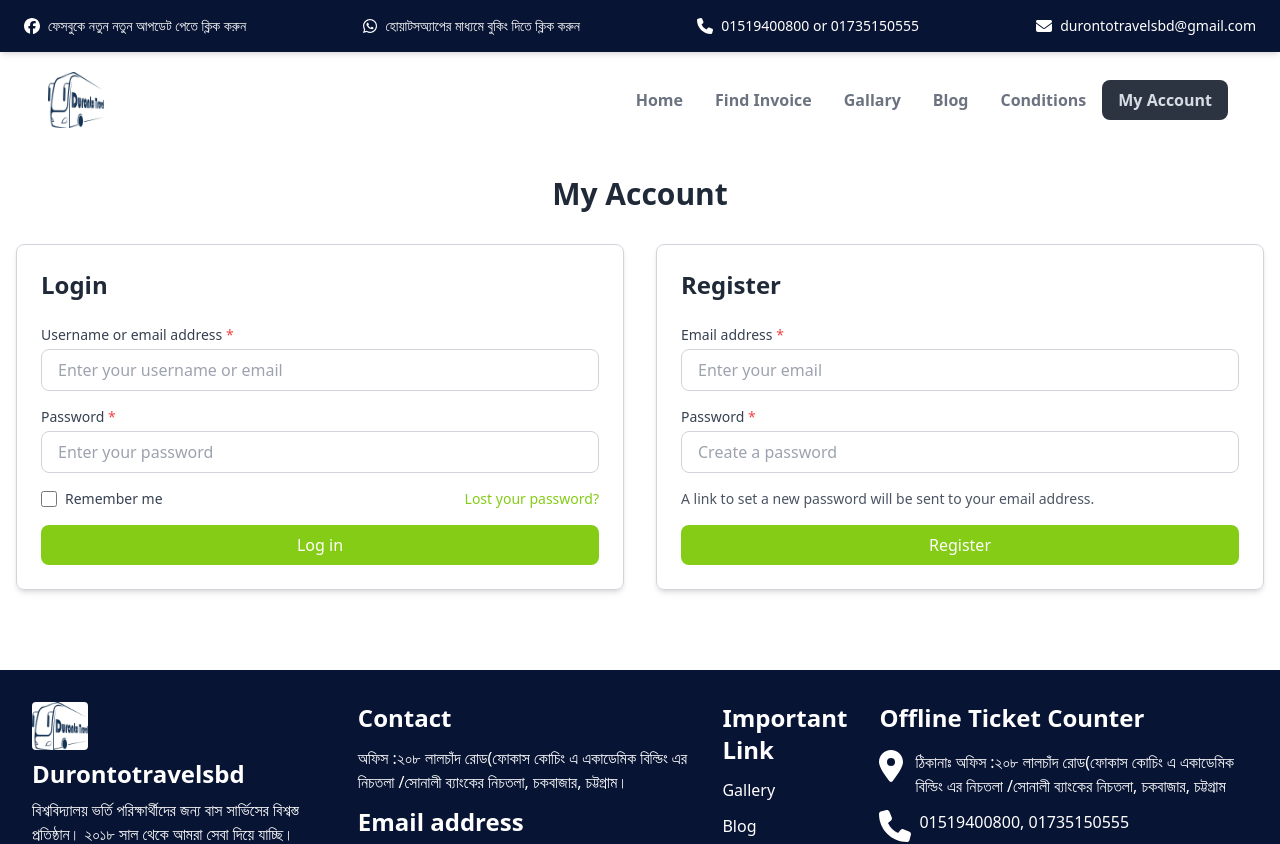
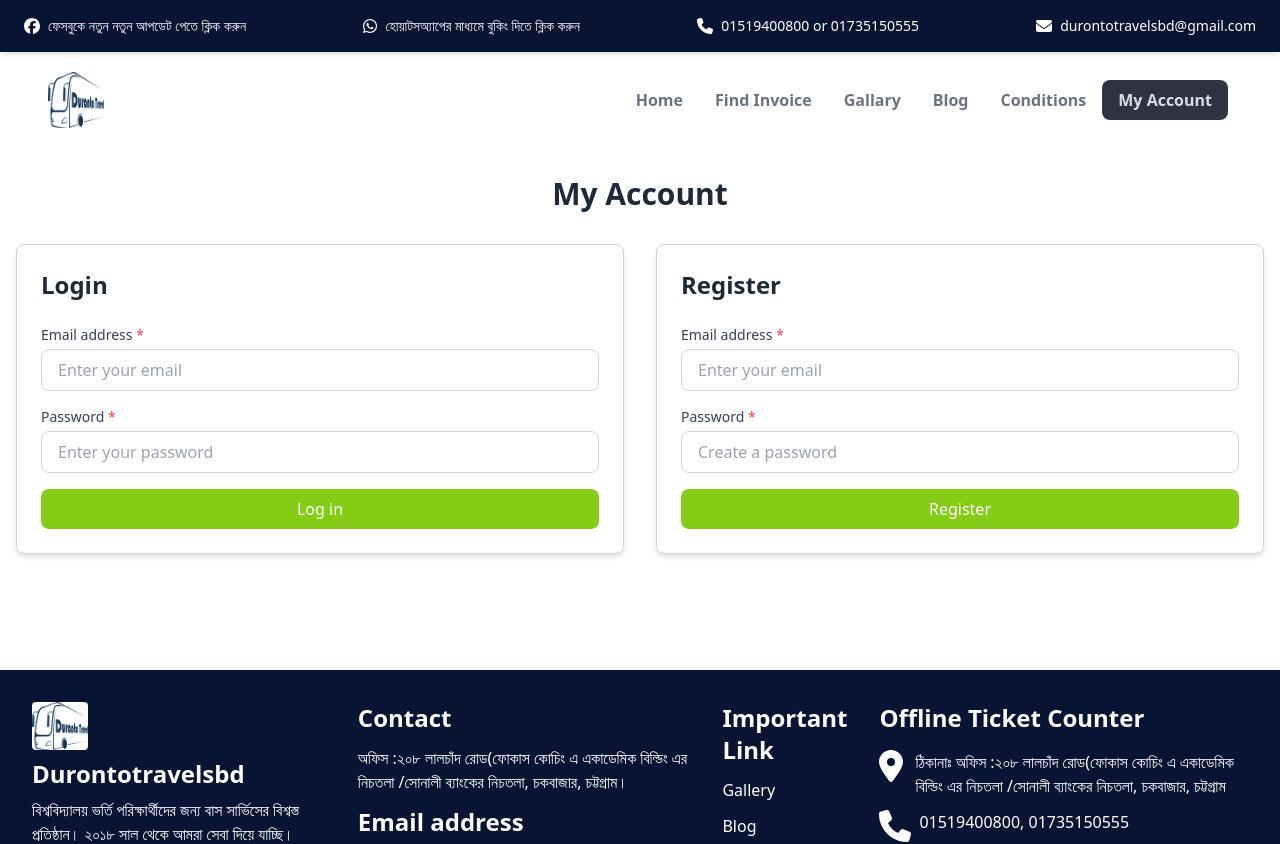
Before and after one commit to Muhammad-sefat/Duranto_Travel_BD, a React (Vite) app in the folder Frontend/: page /my-account in a window 1280 px wide. Shown: the top 844 px of the page. Built offline with nearby package versions, Linux system fonts and the light colour scheme.

Commit message:
Complete registation and sign in with firebase

```diff
--- a/Frontend/package.json
+++ b/Frontend/package.json
@@ -14,6 +14,7 @@
     "@fortawesome/free-brands-svg-icons": "^6.7.2",
     "@fortawesome/free-solid-svg-icons": "^6.7.2",
     "@fortawesome/react-fontawesome": "^0.2.2",
+    "firebase": "^11.2.0",
     "react": "^18.3.1",
     "react-datepicker": "^7.6.0",
     "react-dom": "^18.3.1",
--- /dev/null
+++ b/Frontend/src/firebase/Firebase.config.js
@@ -0,0 +1,18 @@
+// Import the functions you need from the SDKs you need
+import { initializeApp } from "firebase/app";
+// TODO: Add SDKs for Firebase products that you want to use
+// https://firebase.google.com/docs/web/setup#available-libraries
+
+// Your web app's Firebase configuration
+const firebaseConfig = {
+  apiKey: "AIzaSyCCc2YbD6S8hPjBdNTVx8jgNXCIQNb9LEM",
+  authDomain: "durantotravelbd.firebaseapp.com",
+  projectId: "durantotravelbd",
+  storageBucket: "durantotravelbd.firebasestorage.app",
+  messagingSenderId: "978722622656",
+  appId: "1:978722622656:web:da5237f919ca009d23f125",
+};
+
+// Initialize Firebase
+const app = initializeApp(firebaseConfig);
+export default app;
--- /dev/null
+++ b/Frontend/src/hooks/useAuth.jsx
@@ -0,0 +1,9 @@
+import { useContext } from "react";
+import { authContext } from "../pages/AuthProvider";
+
+const useAuth = () => {
+  const auth = useContext(authContext);
+  return auth;
+};
+
+export default useAuth;
--- a/Frontend/src/main.jsx
+++ b/Frontend/src/main.jsx
@@ -3,9 +3,12 @@ import { createRoot } from "react-dom/client";
 import "./index.css";
 import { RouterProvider } from "react-router";
 import router from "./Router";
+import AuthProvider from "./pages/AuthProvider";
 
 createRoot(document.getElementById("root")).render(
   <StrictMode>
-    <RouterProvider router={router} />
+    <AuthProvider>
+      <RouterProvider router={router} />
+    </AuthProvider>
   </StrictMode>
 );
--- a/Frontend/src/pages/Account.jsx
+++ b/Frontend/src/pages/Account.jsx
@@ -1,62 +1,88 @@
-import React from "react";
+import React, { useState } from "react";
+import useAuth from "../hooks/useAuth";
 
 const Account = () => {
+  const { creatUser, signIn } = useAuth();
+  const [registerEmail, setRegisterEmail] = useState("");
+  const [registerPassword, setRegisterPassword] = useState("");
+  const [loginEmail, setLoginEmail] = useState("");
+  const [loginPassword, setLoginPassword] = useState("");
+  const [message, setMessage] = useState({ type: "", content: "" });
+
+  const handleRegister = async (e) => {
+    e.preventDefault();
+    const result = await creatUser(registerEmail, registerPassword);
+    if (result.error) {
+      setMessage({ type: "error", content: result.error });
+    } else {
+      setMessage({ type: "success", content: "Registration successful!" });
+    }
+  };
+
+  const handleLogin = async (e) => {
+    e.preventDefault();
+    const result = await signIn(loginEmail, loginPassword);
+    if (result.error) {
+      setMessage({ type: "error", content: result.error });
+    } else {
+      setMessage({ type: "success", content: "Login successful!" });
+    }
+  };
+
   return (
     <div className="container mx-auto my-10 px-4">
       <h1 className="text-3xl font-bold text-gray-800 text-center mb-8">
         My Account
       </h1>
+      {message.content && (
+        <div
+          className={`mb-4 p-3 rounded-lg text-white ${
+            message.type === "success" ? "bg-green-500" : "bg-red-500"
+          }`}
+        >
+          {message.content}
+        </div>
+      )}
       <div className="grid grid-cols-1 md:grid-cols-2 gap-8">
         {/* Login Section */}
         <div className="border border-gray-300 rounded-lg p-6 shadow-md">
           <h2 className="text-2xl font-semibold mb-6">Login</h2>
-          <form>
+          <form onSubmit={handleLogin}>
             <div className="mb-4">
               <label
-                htmlFor="username"
+                htmlFor="login-email"
                 className="block text-sm font-medium text-gray-700"
               >
-                Username or email address{" "}
-                <span className="text-red-500">*</span>
+                Email address <span className="text-red-500">*</span>
               </label>
               <input
-                type="text"
-                id="username"
-                className="mt-1 block w-full px-4 py-2 border border-gray-300 rounded-lg focus:outline-none focus:ring-2 focus:ring-lime-500"
-                placeholder="Enter your username or email"
+                type="email"
+                id="login-email"
+                value={loginEmail}
+                onChange={(e) => setLoginEmail(e.target.value)}
+                className="mt-1 block w-full px-4 py-2 border border-gray-300 rounded-lg"
+                placeholder="Enter your email"
               />
             </div>
             <div className="mb-4">
               <label
-                htmlFor="password"
+                htmlFor="login-password"
                 className="block text-sm font-medium text-gray-700"
               >
                 Password <span className="text-red-500">*</span>
               </label>
-              <div className="relative">
-                <input
-                  type="password"
-                  id="password"
-                  className="mt-1 block w-full px-4 py-2 border border-gray-300 rounded-lg focus:outline-none focus:ring-2 focus:ring-lime-500"
-                  placeholder="Enter your password"
-                />
-                <span className="absolute inset-y-0 right-3 flex items-center">
-                  <i className="fas fa-eye text-gray-500"></i>
-                </span>
-              </div>
-            </div>
-            <div className="flex items-center justify-between mb-4">
-              <label className="flex items-center">
-                <input type="checkbox" className="h-4 w-4 text-lime-500" />
-                <span className="ml-2 text-sm text-gray-700">Remember me</span>
-              </label>
-              <a href="#" className="text-sm text-lime-500 hover:underline">
-                Lost your password?
-              </a>
+              <input
+                type="password"
+                id="login-password"
+                value={loginPassword}
+                onChange={(e) => setLoginPassword(e.target.value)}
+                className="mt-1 block w-full px-4 py-2 border border-gray-300 rounded-lg"
+                placeholder="Enter your password"
+              />
             </div>
             <button
               type="submit"
-              className="w-full bg-lime-500 text-white py-2 rounded-lg hover:bg-lime-600"
+              className="w-full bg-lime-500 text-white py-2 rounded-lg"
             >
               Log in
             </button>
@@ -66,18 +92,20 @@ const Account = () => {
         {/* Register Section */}
         <div className="border border-gray-300 rounded-lg p-6 shadow-md">
           <h2 className="text-2xl font-semibold mb-6">Register</h2>
-          <form>
+          <form onSubmit={handleRegister}>
             <div className="mb-4">
               <label
-                htmlFor="email"
+                htmlFor="register-email"
                 className="block text-sm font-medium text-gray-700"
               >
                 Email address <span className="text-red-500">*</span>
               </label>
               <input
                 type="email"
-                id="email"
-                className="mt-1 block w-full px-4 py-2 border border-gray-300 rounded-lg focus:outline-none focus:ring-2 focus:ring-lime-500"
+                id="register-email"
+                value={registerEmail}
+                onChange={(e) => setRegisterEmail(e.target.value)}
+                className="mt-1 block w-full px-4 py-2 border border-gray-300 rounded-lg"
                 placeholder="Enter your email"
               />
             </div>
@@ -91,16 +119,15 @@ const Account = () => {
               <input
                 type="password"
                 id="register-password"
-                className="mt-1 block w-full px-4 py-2 border border-gray-300 rounded-lg focus:outline-none focus:ring-2 focus:ring-lime-500"
+                value={registerPassword}
+                onChange={(e) => setRegisterPassword(e.target.value)}
+                className="mt-1 block w-full px-4 py-2 border border-gray-300 rounded-lg"
                 placeholder="Create a password"
               />
             </div>
-            <p className="text-sm text-gray-600 mb-4">
-              A link to set a new password will be sent to your email address.
-            </p>
             <button
               type="submit"
-              className="w-full bg-lime-500 text-white py-2 rounded-lg hover:bg-lime-600"
+              className="w-full bg-lime-500 text-white py-2 rounded-lg"
             >
               Register
             </button>
--- /dev/null
+++ b/Frontend/src/pages/AuthProvider.jsx
@@ -0,0 +1,34 @@
+import React, { createContext, useState } from "react";
+import {
+  createUserWithEmailAndPassword,
+  getAuth,
+  signInWithEmailAndPassword,
+} from "firebase/auth";
+import app from "../firebase/Firebase.config";
+
+export const authContext = createContext(null);
+const auth = getAuth(app);
+
+const AuthProvider = ({ children }) => {
+  const [loading, setLoading] = useState(true);
+  const creatUser = (email, password) => {
+    setLoading(true);
+    return createUserWithEmailAndPassword(auth, email, password);
+  };
+
+  const signIn = (email, password) => {
+    setLoading(true);
+    return signInWithEmailAndPassword(auth, email, password);
+  };
+
+  const authInfo = {
+    loading,
+    creatUser,
+    signIn,
+  };
+  return (
+    <authContext.Provider value={authInfo}>{children}</authContext.Provider>
+  );
+};
+
+export default AuthProvider;
```
Also changed, not shown: 1 other file (tests, documents, lock files or other folders).
